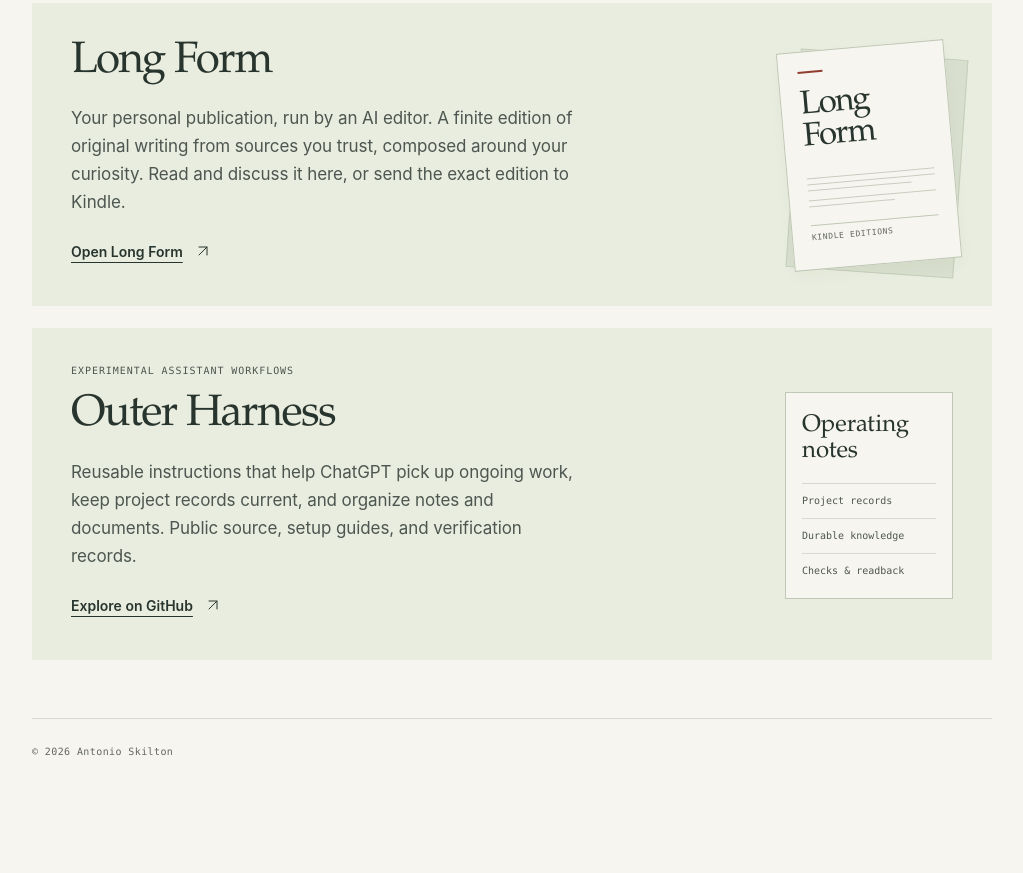
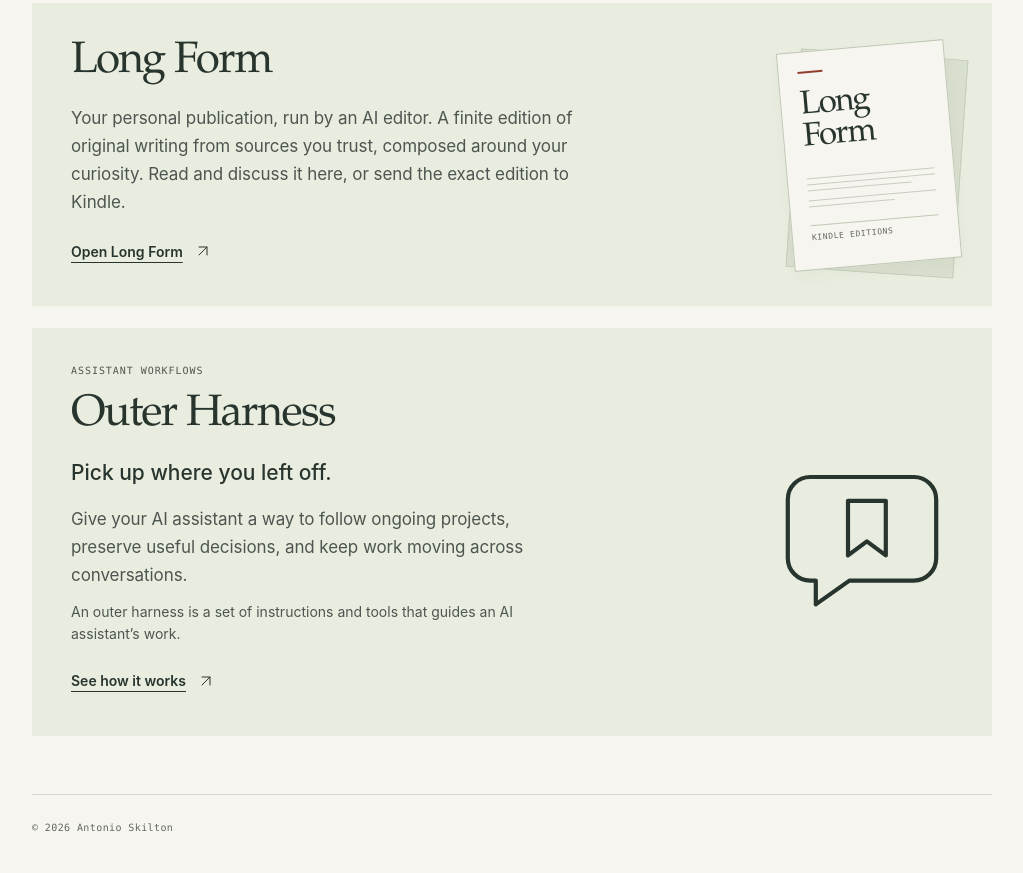
Before and after one commit to phinneywood/personal-site, an Astro site: page / in a window 1280 px wide. Shown: the part 588-1461 px from the top of the page, without its empty margins (128-1151 px from the left). Before the commit the page ends 1385 px from the top, so only its background shows below. Built offline with nearby package versions, Linux system fonts and the light colour scheme; Astro itself is replaced by a stand-in of ours.

Commit message:
Refresh Outer Harness card with clear purpose and conversation mark

```diff
--- a/src/pages/index.astro
+++ b/src/pages/index.astro
@@ -119,10 +119,10 @@
       .publication-lines span:nth-child(4) { margin-top: 4px; }
       .publication-lines span:last-child { width: 67%; }
       .publication-bottom { width: 100%; border-top: 1px solid #bfc8b5; margin-top: 18px; padding-top: 7px; color: var(--muted); font: 8px/1.2 var(--mono); letter-spacing: .08em; text-transform: uppercase; }
-      .operating-notes { align-self: center; justify-self: end; width: 168px; padding: 20px 16px; background: var(--paper); border: 1px solid #bfc8b5; }
-      .operating-notes-title { margin: 0 0 18px; font-family: var(--serif); font-size: 24px; font-weight: 400; line-height: 1.1; }
-      .operating-notes-row { border-top: 1px solid var(--rule); padding-block: 10px; font: 10px/1.4 var(--mono); color: var(--body); }
-      .operating-notes-row:last-child { padding-bottom: 0; }
+      .project-tagline { margin: 17px 0 0; color: var(--ink); font-size: 21px; line-height: 1.4; font-weight: 500; }
+      .project-definition { max-width: 510px; margin: 12px 0 0; color: var(--body); font-size: 14px; line-height: 1.6; }
+      .harness-mark { align-self: center; justify-self: end; width: 168px; color: var(--ink); }
+      .harness-mark svg { display: block; width: 100%; height: auto; }
       .footer {
         display: flex; align-items: center;
         border-top: 1px solid var(--rule); padding-block: 25px 38px;
@@ -144,7 +144,7 @@
         .about-copy p { font-size: 21px; line-height: 1.6; }
         .project-link { grid-template-columns: 1fr 133px; column-gap: 24px; padding: 28px; }
         .publication { width: 125px; }
-        .operating-notes { width: 125px; padding: 16px 12px; }
+        .harness-mark { width: 125px; }
         .publication-page { min-height: 175px; padding: 15px; }
         .publication-name { font-size: 28px; }
         .publication-lines { margin-top: 20px; }
@@ -170,7 +170,8 @@
         .project-description { font-size: 16px; line-height: 1.7; margin-top: 16px; }
         .project-description + .project-description { margin-top: 9px; }
         .project-cta { margin-top: 14px; }
-        .publication, .operating-notes { display: none; }
+        .publication { display: none; }
+        .harness-mark { width: 48px; margin-top: 21px; }
         .footer { align-items: flex-start; padding-block: 19px 25px; }
         .footer-note { font-size: 9px; }
       }
@@ -185,7 +186,7 @@
         *, *::before, *::after { transition: none !important; scroll-behavior: auto !important; }
       }
       @media (forced-colors: active) {
-        .project-link, .publication-page, .operating-notes { border: 1px solid CanvasText; }
+        .project-link, .publication-page { border: 1px solid CanvasText; }
         .project-cta, .profile-link { color: LinkText; }
       }
       @media print {
@@ -193,7 +194,8 @@
         .page { width: 100%; }
         .intro { padding-top: 0; }
         .project-link { border: 1px solid #aaa; }
-        .skip-link, .publication, .operating-notes { display: none; }
+        .skip-link, .publication { display: none; }
+        .harness-mark { width: 48px; margin-top: 21px; }
         a[href^="https"]::after { content: " (" attr(href) ")"; font-size: 10px; overflow-wrap: anywhere; }
       }
     </style>
@@ -242,18 +244,20 @@
           <article class="project">
             <a class="project-link project-link--harness" href="https://github.com/phinneywood/outer-harness" aria-labelledby="outer-harness-title outer-harness-cta">
               <div class="project-copy">
-                <p class="project-category">Experimental assistant workflows</p>
+                <p class="project-category">Assistant workflows</p>
                 <h3 class="project-title" id="outer-harness-title">Outer Harness</h3>
-                <p class="project-description">Reusable instructions that help ChatGPT pick up ongoing work, keep project records current, and organize notes and documents. Public source, setup guides, and verification records.</p>
-                <span class="project-cta" id="outer-harness-cta">Explore on GitHub
+                <p class="project-tagline">Pick up where you left off.</p>
+                <p class="project-description">Give your AI assistant a way to follow ongoing projects, preserve useful decisions, and keep work moving across conversations.</p>
+                <p class="project-definition">An outer harness is a set of instructions and tools that guides an AI assistant’s work.</p>
+                <span class="project-cta" id="outer-harness-cta">See how it works
                   <svg viewBox="0 0 24 24" fill="none" stroke="currentColor" stroke-width="1.5" stroke-linecap="round" stroke-linejoin="round" aria-hidden="true"><path d="M6 18 18 6M6 6h12v12" /></svg>
                 </span>
               </div>
-              <div class="operating-notes" aria-hidden="true">
-                <p class="operating-notes-title">Operating<br />notes</p>
-                <div class="operating-notes-row">Project records</div>
-                <div class="operating-notes-row">Durable knowledge</div>
-                <div class="operating-notes-row">Checks &amp; readback</div>
+              <div class="harness-mark" aria-hidden="true">
+                <svg viewBox="0 0 120 120" fill="none" stroke="currentColor" stroke-width="3" stroke-linecap="round" stroke-linejoin="round" focusable="false">
+                  <path d="M28 20h64a16 16 0 0 1 16 16v42a16 16 0 0 1-16 16H46l-24 17V94h-4A16 16 0 0 1 2 78V36a16 16 0 0 1 16-16h10Z" />
+                  <path d="M45 37h27v39L58.5 66 45 76V37Z" />
+                </svg>
               </div>
             </a>
           </article>
```
Also changed, not shown: tests/site.test.mjs (+2 -2 lines).
